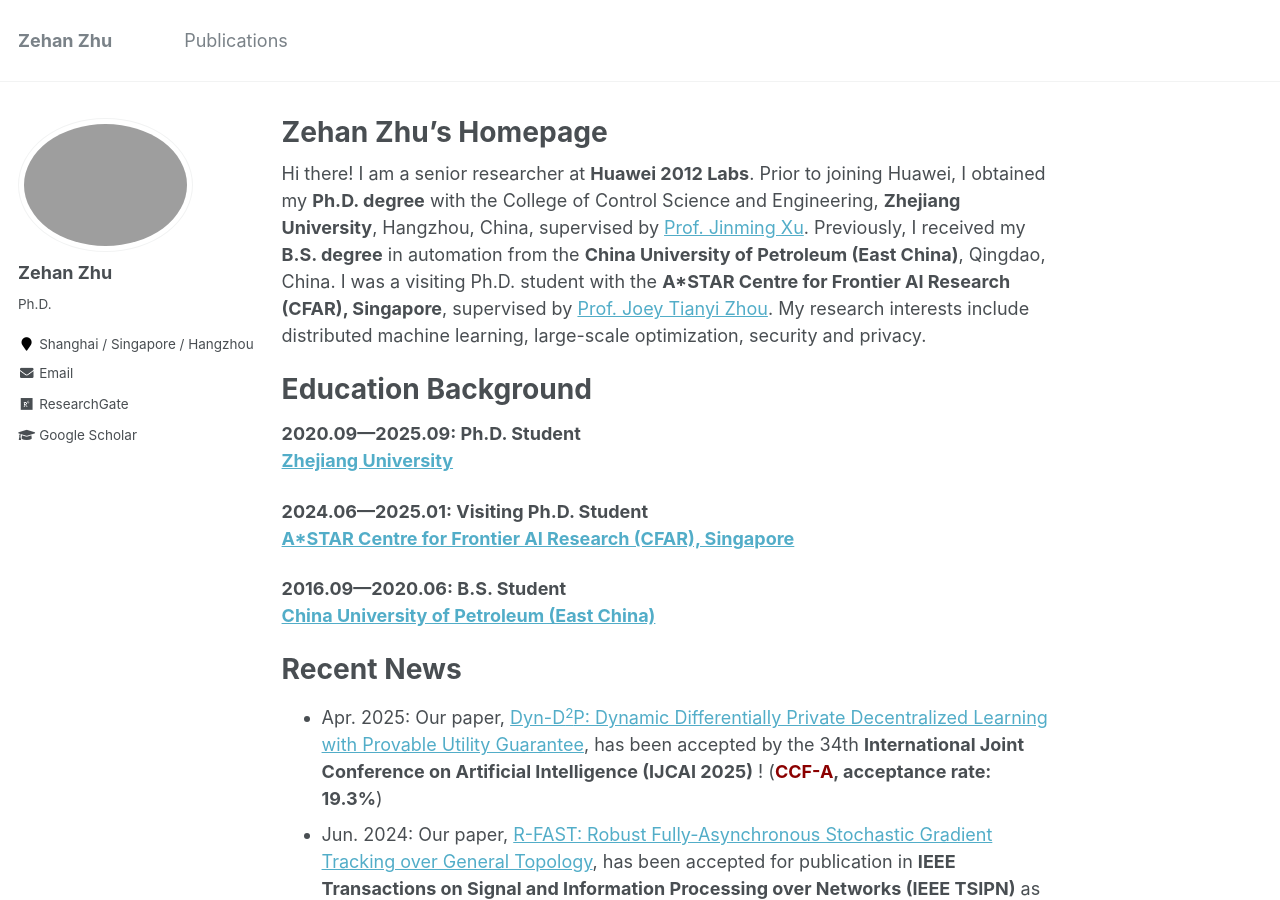
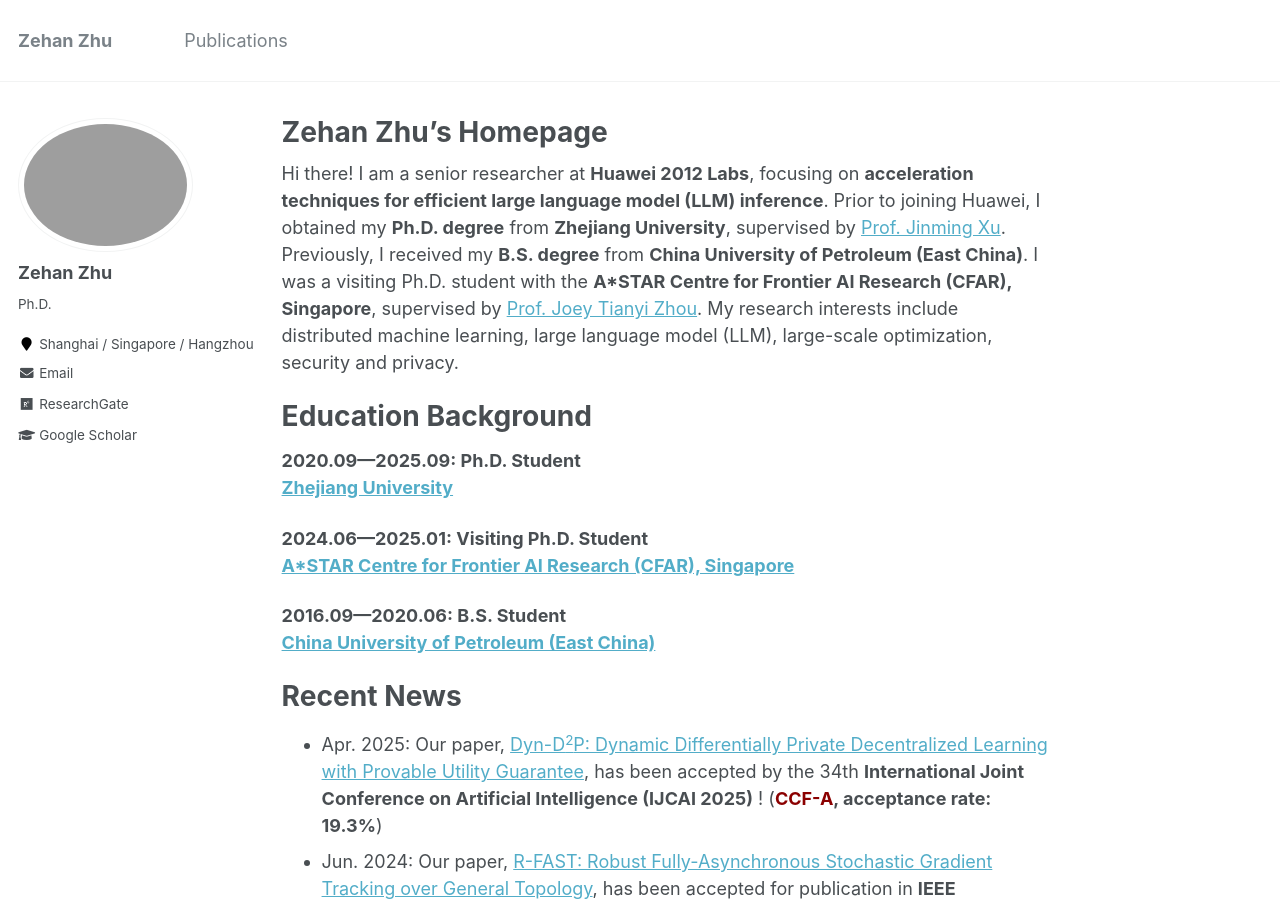
Before and after one commit to zehanzhu/zehanzhu.github.io, a Jekyll site: the page built from _pages/about.md, in a window 1280 px wide and 900 px high. Built offline with Jekyll 4.4.1, drawn with Linux system fonts in a browser that asks for light colours.

Commit message:
Revise about page for updated research interests
Updated research focus and educational background.

```diff
--- a/_pages/about.md
+++ b/_pages/about.md
@@ -9,7 +9,7 @@ redirect_from:
 ---
 
 
-Hi there! I am a senior researcher at **Huawei 2012 Labs**. Prior to joining Huawei, I obtained my **Ph.D. degree** with the College of Control Science and Engineering, **Zhejiang University**, Hangzhou, China, supervised by [Prof. Jinming Xu](https://jinmingxu.github.io/). Previously, I received my **B.S. degree** in automation from the **China University of Petroleum (East China)**, Qingdao, China. I was a visiting Ph.D. student with the **A*STAR Centre for Frontier AI Research (CFAR), Singapore**, supervised by [Prof. Joey Tianyi Zhou](https://joeyzhouty.github.io/). My research interests include distributed machine learning, large-scale optimization, security and privacy.
+Hi there! I am a senior researcher at **Huawei 2012 Labs**, focusing on **acceleration techniques for efficient large language model (LLM) inference**. Prior to joining Huawei, I obtained my **Ph.D. degree** from **Zhejiang University**, supervised by [Prof. Jinming Xu](https://jinmingxu.github.io/). Previously, I received my **B.S. degree** from **China University of Petroleum (East China)**. I was a visiting Ph.D. student with the **A*STAR Centre for Frontier AI Research (CFAR), Singapore**, supervised by [Prof. Joey Tianyi Zhou](https://joeyzhouty.github.io/). My research interests include distributed machine learning, large language model (LLM), large-scale optimization, security and privacy.
 
 
 
```
